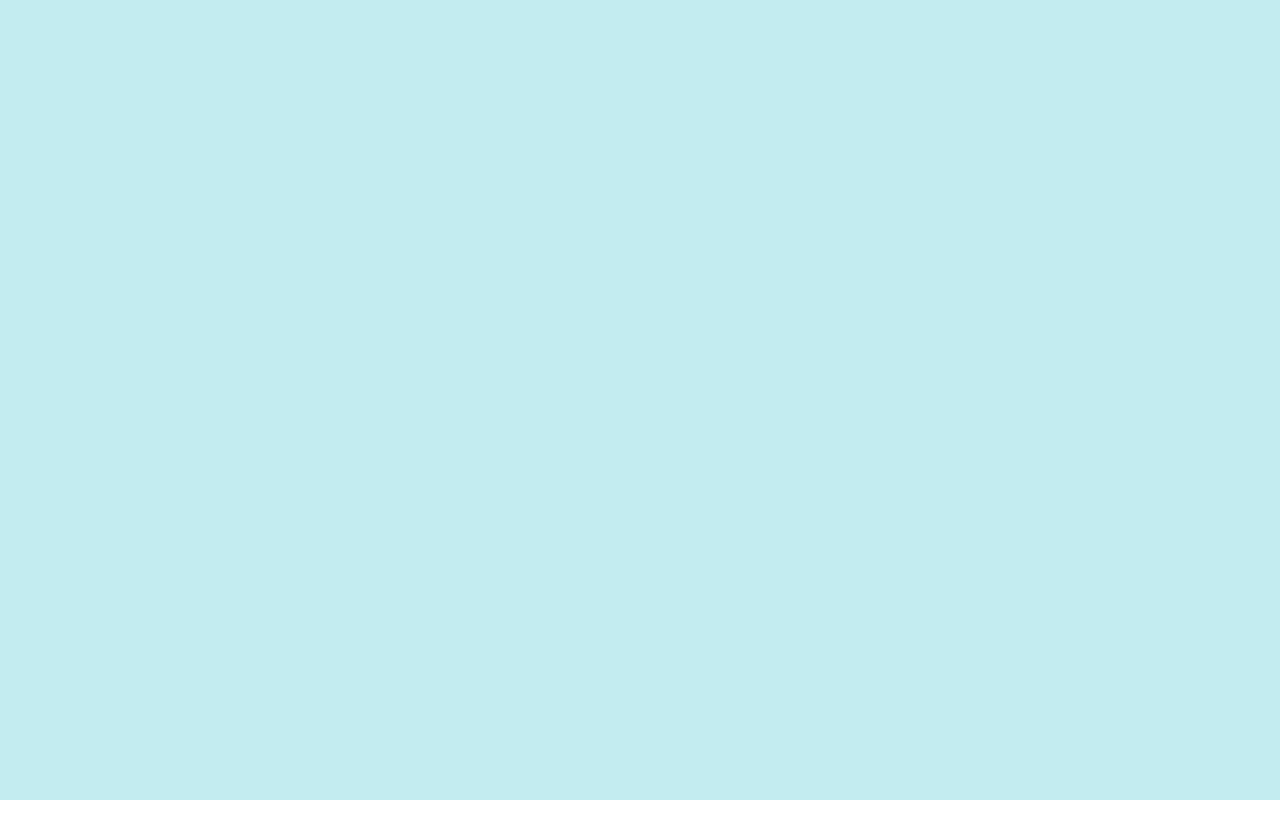
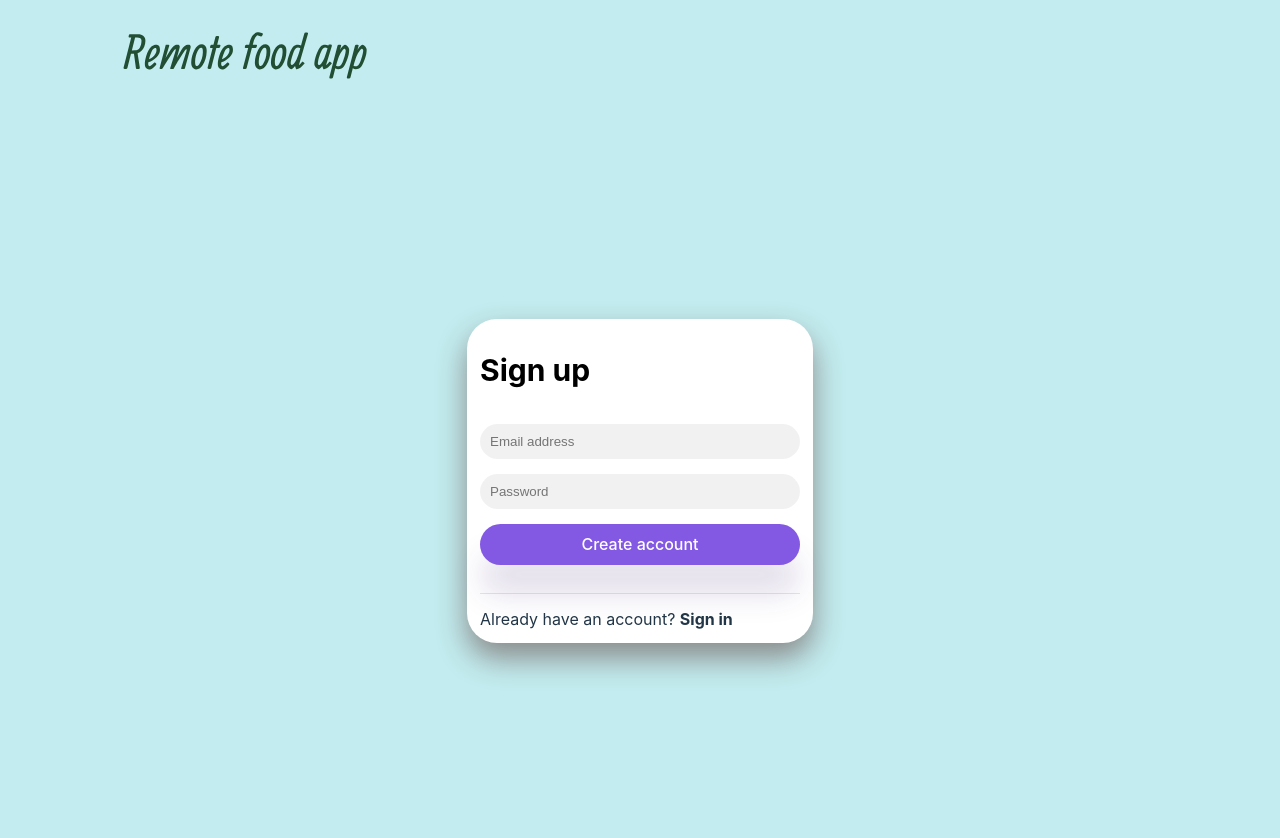
Before and after one commit to AWSB-2023/RemoteFoodApp-FE, a React (Vite) app: page /signup in a window 1280 px wide. Before the commit this address had no page. Shown: the top 838 px of the page. Before the commit the page ends 800 px from the top, so only its background shows below. Built offline with nearby package versions, Linux system fonts and the light colour scheme.

Commit message:
added sign up page

```diff
--- a/src/App.tsx
+++ b/src/App.tsx
@@ -6,6 +6,7 @@ import Navbar from './components/Navbar';
 import HomePage from './pages/HomePage/HomePage';
 import TopPage from './pages/Top/TopPage';
 import DishPage from './pages/DishPage/DishPage';
+import SignUp from './pages/Login/SignUp';
 
 function App() {
   return (
@@ -25,6 +26,7 @@ function App() {
             <Route path='/dish/:dishId' element={<DishPage />} />
           </Route>
           <Route path='/' element={<LandingPage />} />
+          <Route path='/signup' element={<SignUp />} />
         </Routes>
       </Router>
     </div>
--- a/src/index.css
+++ b/src/index.css
@@ -17,6 +17,7 @@
   --green: #267D49;
   --white: #fff;
   --dark-gray: #373737;
+  --black: #000;
 }
 
 a {
--- /dev/null
+++ b/src/pages/Login/SignUp.scss
@@ -0,0 +1,41 @@
+.signup {
+    margin: 15rem auto;
+
+    .signup-form {
+        background-color: var(--white);
+        border-radius: 30px;
+        padding: 0.8rem;
+        display: flex;
+        flex-direction: column;
+        text-align: left;
+        gap: 15px;
+        width: 20rem;
+        box-shadow: 0px 15px 30px 0px #8a8a8a;
+
+
+        .title {
+            font-size: 30px;
+            font-weight: 700;
+            margin: 1rem 0;
+            color: var(--black);
+        }
+        input {
+            border-radius: 30px;
+            background: #0000000E;
+            border: none;
+            padding: 10px;
+        }
+        button {
+            background: #8359E3;
+            border-radius: 30px;
+            color: var(--white);
+            box-shadow: 0px 30px 30px 0px #452A7C26;
+        }
+        .footer {
+            margin-top: .8rem;
+            border-top: 1px solid #0000001A;
+            padding-top: .8rem;
+
+        }
+    }
+}
--- /dev/null
+++ b/src/pages/Login/SignUp.tsx
@@ -0,0 +1,37 @@
+import { useState } from 'react';
+import Logo from '../../images/Logo.svg';
+import './SignUp.scss';
+
+export default function SignUp() {
+  const [email, setEmail] = useState('');
+  const [password, setPassword] = useState('');
+
+  return (
+    <div className='landing-page'>
+      <div className='landing-bar'>
+        <img src={Logo} alt='Remote Food App' />
+      </div>
+      <div className='signup'>
+        <div className='signup-form'>
+          <div className='title'>Sign up</div>
+          <input
+            type='email'
+            placeholder='Email address'
+            value={email}
+            onChange={(e) => setEmail(e.target.value)}
+          />
+          <input
+            type='password'
+            placeholder='Password'
+            value={password}
+            onChange={(e) => setPassword(e.target.value)}
+          />
+          <button>Create account</button>
+          <div className='footer'>
+            Already have an account? <b>Sign in</b>
+          </div>
+        </div>
+      </div>
+    </div>
+  );
+}
```
